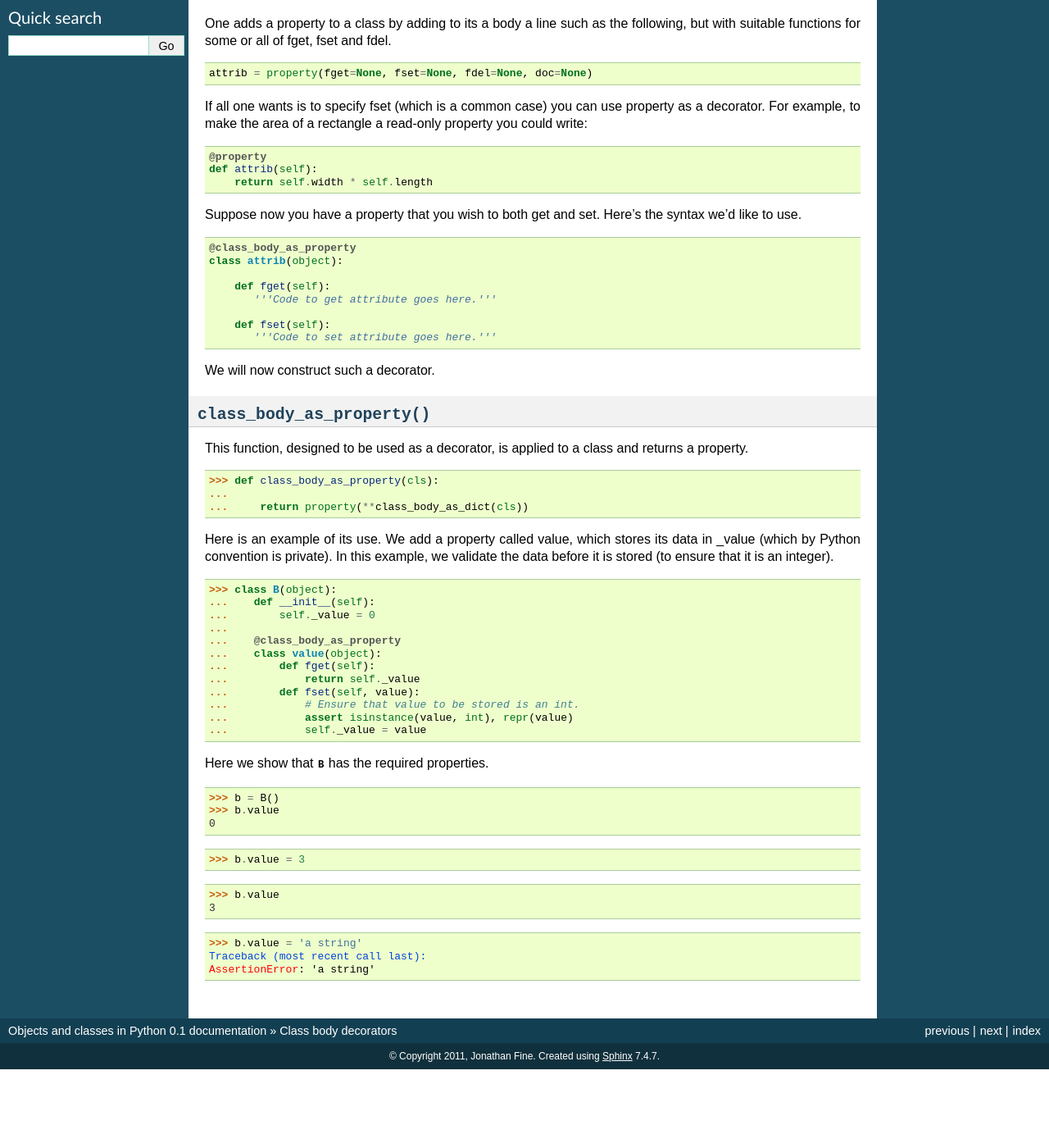
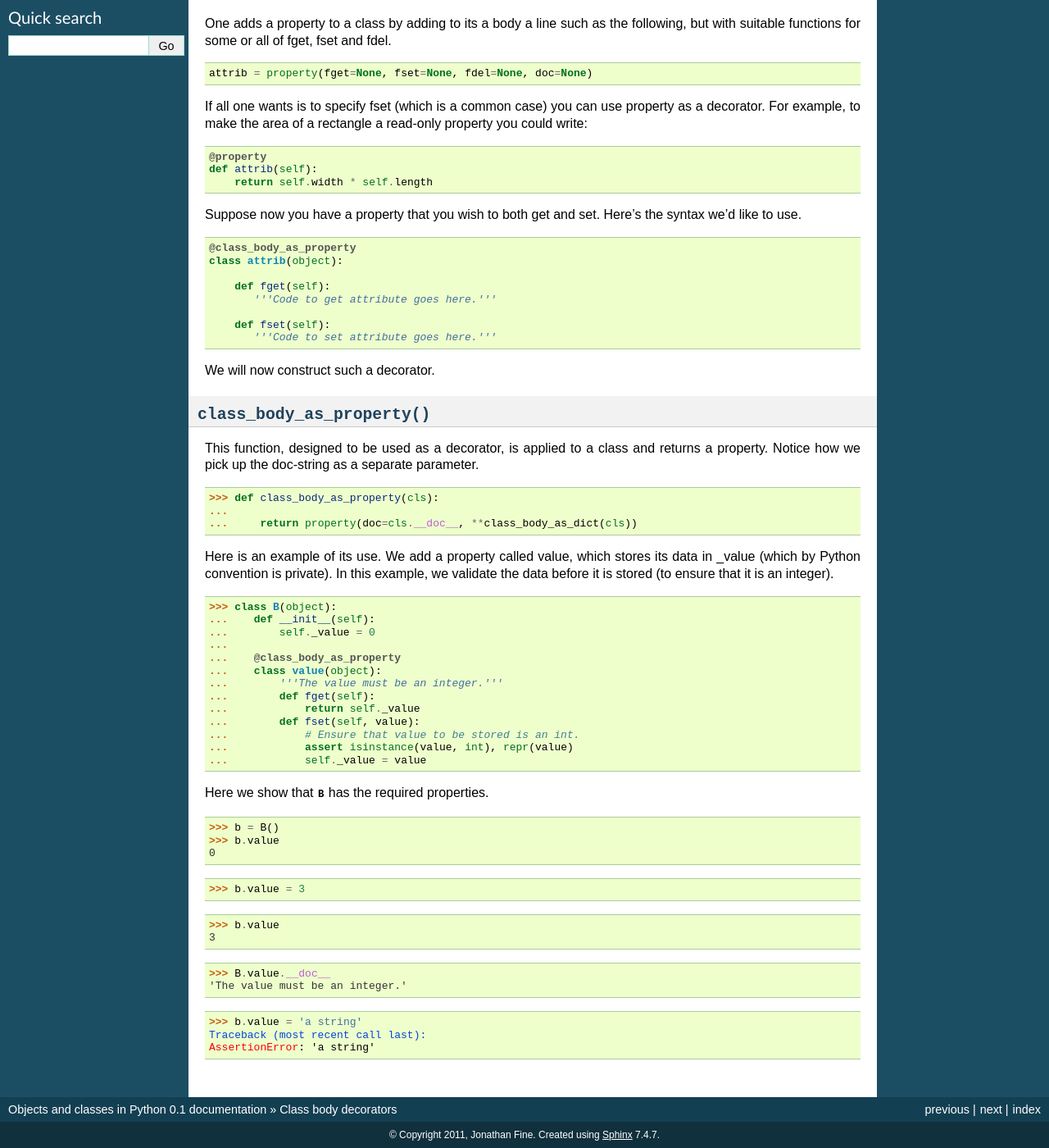
Before and after one commit to nazrulworld/jfine-python-classes-tutorial, a Sphinx documentation site: the page built from source/class-body-decorators.rst, in a window 1280 px wide and 1400 px high, scrolled down 305 px. Shown: the whole window at 82% size. Built offline with Sphinx 7.4.7, drawn with Linux system fonts in a browser that asks for light colours; before the commit the page ends 1609 px from its top, so only the background shows below that.

Commit message:
Add doc-string to class_body_as_property.

```diff
--- a/source/class-body-decorators.rst
+++ b/source/class-body-decorators.rst
@@ -71,11 +71,12 @@ We will now construct such a decorator.
 ------------------------------
 
 This function, designed to be used as a decorator, is applied to a
-class and returns a property.
+class and returns a property.  Notice how we pick up the doc-string as
+a separate parameter.
 
 >>> def class_body_as_property(cls):
 ...
-...     return property(**class_body_as_dict(cls))
+...     return property(doc=cls.__doc__, **class_body_as_dict(cls))
 
 Here is an example of its use.  We add a property called value, which
 stores its data in _value (which by Python convention is private).  In
@@ -88,6 +89,7 @@ it is an integer).
 ...
 ...    @class_body_as_property
 ...    class value(object):
+...        '''The value must be an integer.'''
 ...        def fget(self):
 ...            return self._value
 ...        def fset(self, value):
@@ -107,6 +109,9 @@ Here we show that :class:`B` has the required properties.
 >>> b.value
 3
 
+>>> B.value.__doc__
+'The value must be an integer.'
+
 >>> b.value = 'a string'
 Traceback (most recent call last):
 AssertionError: 'a string'
```
